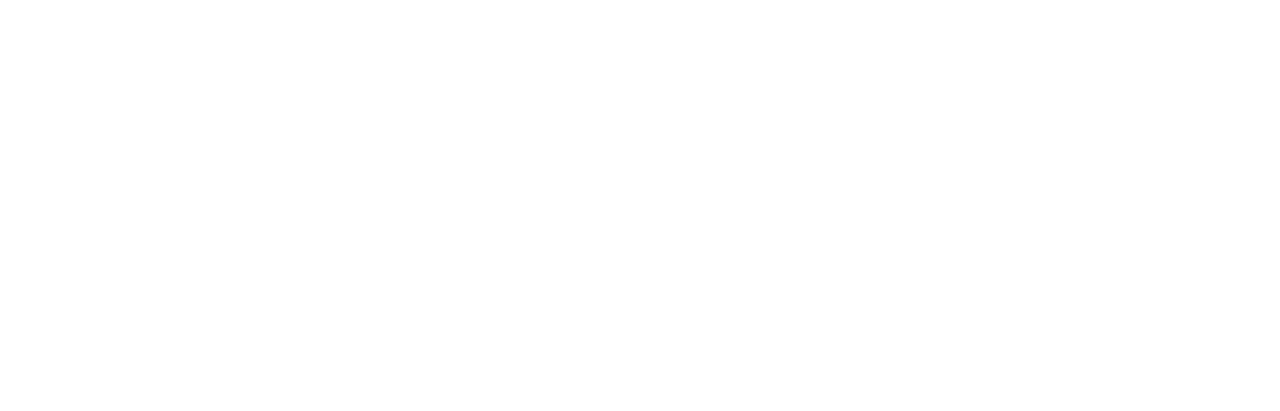
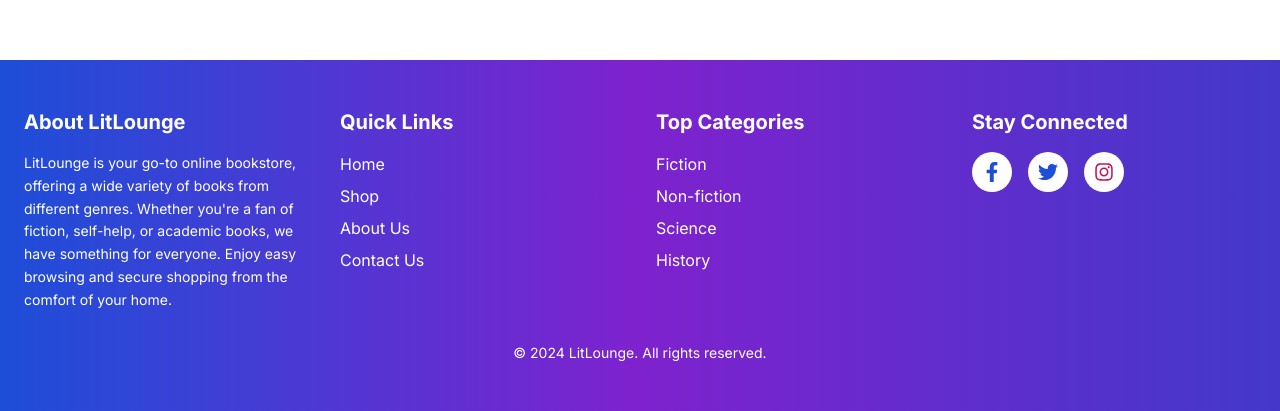
Before and after one commit to ahnaf4D/LitLounge-client, a React (Vite) app: page / in a window 1280 px wide. Shown: the part 820-1231 px from the top of the page. Before the commit the page ends 800 px from the top, so only its background shows below. Built offline with nearby package versions, Linux system fonts and the light colour scheme.

Commit message:
navbar and footer added

```diff
--- a/package.json
+++ b/package.json
@@ -11,6 +11,7 @@
   },
   "dependencies": {
     "react": "^18.3.1",
+    "react-awesome-slider": "^4.1.0",
     "react-dom": "^18.3.1",
     "react-icons": "^5.3.0",
     "react-router-dom": "^6.28.0"
--- a/src/components/Footer/Footer.jsx
+++ b/src/components/Footer/Footer.jsx
@@ -0,0 +1,106 @@
+import { FaFacebookF, FaTwitter, FaInstagram } from "react-icons/fa";
+
+const Footer = () => {
+    return (
+        <footer className="bg-gradient-to-r from-blue-700 via-purple-700 to-indigo-700 text-white py-12 px-6">
+            <div className="max-w-7xl mx-auto grid grid-cols-1 md:grid-cols-4 gap-8">
+                {/* About Us Section */}
+                <div>
+                    <h3 className="text-xl font-bold mb-4">About LitLounge</h3>
+                    <p className="text-sm leading-relaxed">
+                        LitLounge is your go-to online bookstore, offering a wide variety of books from different genres. Whether you're a fan of fiction, self-help, or academic books, we have something for everyone. Enjoy easy browsing and secure shopping from the comfort of your home.
+                    </p>
+                </div>
+
+                {/* Quick Links Section */}
+                <div>
+                    <h3 className="text-xl font-bold mb-4">Quick Links</h3>
+                    <ul className="space-y-2">
+                        <li>
+                            <a href="/" className="hover:text-yellow-300 transition-colors">
+                                Home
+                            </a>
+                        </li>
+                        <li>
+                            <a href="/shop" className="hover:text-yellow-300 transition-colors">
+                                Shop
+                            </a>
+                        </li>
+                        <li>
+                            <a href="/about" className="hover:text-yellow-300 transition-colors">
+                                About Us
+                            </a>
+                        </li>
+                        <li>
+                            <a href="/contact" className="hover:text-yellow-300 transition-colors">
+                                Contact Us
+                            </a>
+                        </li>
+                    </ul>
+                </div>
+
+                {/* Top Categories Section */}
+                <div>
+                    <h3 className="text-xl font-bold mb-4">Top Categories</h3>
+                    <ul className="space-y-2">
+                        <li>
+                            <a href="/category/fiction" className="hover:text-yellow-300 transition-colors">
+                                Fiction
+                            </a>
+                        </li>
+                        <li>
+                            <a href="/category/non-fiction" className="hover:text-yellow-300 transition-colors">
+                                Non-fiction
+                            </a>
+                        </li>
+                        <li>
+                            <a href="/category/science" className="hover:text-yellow-300 transition-colors">
+                                Science
+                            </a>
+                        </li>
+                        <li>
+                            <a href="/category/history" className="hover:text-yellow-300 transition-colors">
+                                History
+                            </a>
+                        </li>
+                    </ul>
+                </div>
+
+                {/* Stay Connected Section */}
+                <div>
+                    <h3 className="text-xl font-bold mb-4">Stay Connected</h3>
+                    <div className="flex space-x-4">
+                        <a
+                            href="#"
+                            className="w-10 h-10 bg-white rounded-full flex items-center justify-center hover:bg-yellow-300 transition-colors"
+                            title="Facebook"
+                        >
+                            <FaFacebookF size={20} className="text-blue-700" />
+                        </a>
+                        <a
+                            href="#"
+                            className="w-10 h-10 bg-white rounded-full flex items-center justify-center hover:bg-yellow-300 transition-colors"
+                            title="Twitter"
+                        >
+                            <FaTwitter size={20} className="text-blue-700" />
+                        </a>
+                        <a
+                            href="#"
+                            className="w-10 h-10 bg-white rounded-full flex items-center justify-center hover:bg-yellow-300 transition-colors"
+                            title="Instagram"
+                        >
+                            <FaInstagram size={20} className="text-pink-700" />
+                        </a>
+                    </div>
+                </div>
+            </div>
+
+            {/* Footer Bottom */}
+            <div className="text-center text-sm mt-8 ">
+                <p>&copy; {new Date().getFullYear()} LitLounge. All rights reserved.</p>
+            </div>
+        </footer>
+    );
+};
+
+export default Footer;
--- a/src/layouts/MainLayout.jsx
+++ b/src/layouts/MainLayout.jsx
@@ -1,12 +1,15 @@
 import { Outlet } from "react-router-dom";
 import Navbar from "../components/Navbar/Navbar";
+import Footer from "../components/Footer/Footer";
 
 const MainLayout = () => {
     return (
         <div className="font-inter">
             <Navbar></Navbar>
-            <Outlet></Outlet>
-            <h2>Footer</h2>
+            <div className="min-h-screen">
+                <Outlet></Outlet>
+            </div>
+            <Footer></Footer>
         </div>
     );
 };
```
Also changed, not shown: 1 other file (tests, documents, lock files or other folders).
